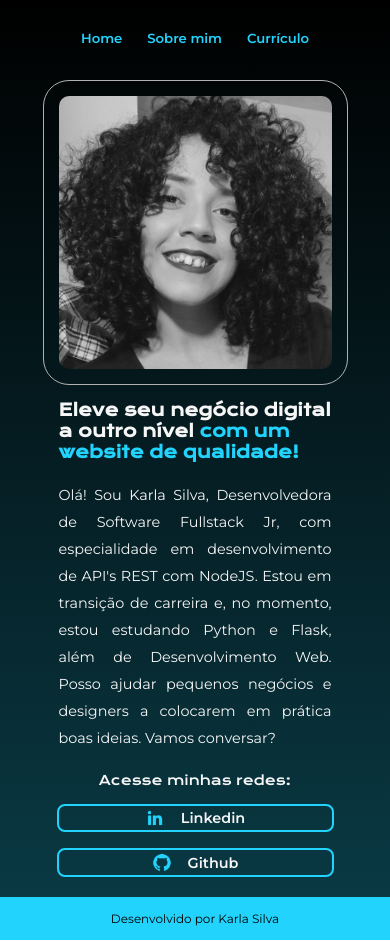
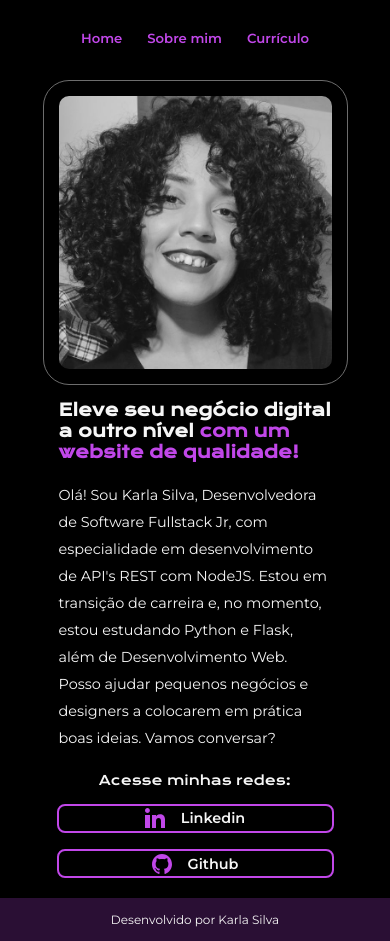
Before and after one commit to KarlaSilvaDev/portfolio, a plain HTML site: page index.html in a window 390 px wide. Drawn offline with nearby package versions, Linux system fonts and the light colour scheme.

Commit message:
style: mudança da paleta de cores e ajustes na responsividade

```diff
--- a/index.html
+++ b/index.html
@@ -22,11 +22,11 @@
             <div class="apresentacao__conteudo__links">
                 <h2 class="apresentacao__conteudo__links__subtitulo">Acesse minhas redes:</h2>
                 <a class="apresentacao__conteudo__links__navegacao" href="https://www.linkedin.com/in/karlasilvadev/">
-                    <img  class="links__imagem" src="assets/linkedin.png">
+                    <img  class="links__imagem" src="assets/linkedin.svg">
                     Linkedin
                 </a>
                 <a class="apresentacao__conteudo__links__navegacao" href="https://github.com/KarlaSilvaDev">
-                    <img class="links__imagem" src="assets/github.png">
+                    <img class="links__imagem" src="assets/github.svg">
                     Github
                 </a>
             </div>
--- a/styles/style.css
+++ b/styles/style.css
@@ -1,10 +1,11 @@
 @import url('https://fonts.googleapis.com/css2?family=Krona+One&family=Montserrat:wght@400;600&display=swap');
 
 :root {
-    --cor-primaria: #000000;
+    --cor-primaria: #000;
     --cor-secundaria: #F6F6F6;
-    --cor-terciaria: #22D4FD;
+    --cor-terciaria: #C147E9;
     --cor-hover: #272727;
+    --cor-footer: #2a0f34;
 
     --fonte-primaria: 'Krona One', sans-serif;
     --fonte-secundaria: 'Montserrat', sans-serif;
@@ -23,7 +24,6 @@ body {
     box-sizing: border-box;
     background-color: var(--cor-primaria);
     color: var(--cor-secundaria);
-    background: linear-gradient(to top, #0a3c47, #000000);
     min-height: 100vh;
     display: flex;
     flex-direction: column;
@@ -122,6 +122,10 @@ body {
     background-color: var(--cor-hover);
 }
 
+.links__imagem {
+    width: 25px;
+}
+
 .apresentacao__imagem,
 .sobre-mim__imagem,
 .curriculo__imagem {
@@ -151,7 +155,7 @@ body {
     width: 100%;
     display: flex;
     gap: 5%;
-    background-color: #272727;
+    background-color: var(--cor-footer);
     padding: 5%;
     box-sizing: border-box;
     border-radius: 0 16px 16px 0;
@@ -216,8 +220,8 @@ body {
 }
 
 .rodape {
-    background-color: var(--cor-terciaria);
-    color: var(--cor-primaria);
+    background-color: var(--cor-footer);
+    color: var(--cor-secundaria);
     font-family: var(--fonte-secundaria);
     font-size: 1.5rem;
     line-height: 3px;
@@ -334,6 +338,10 @@ body {
         font-size: 1.2rem;
     }
 
+    .apresentacao__conteudo__texto {
+        text-align: left;
+    }
+
     .apresentacao__conteudo__links__subtitulo,
     .curriculo__subtitulo {
         font-size: 1.1rem;
```
Also changed, not shown: curriculum.html (+1 -1 lines), assets/github-142-svgrepo-com.png (added), assets/github.svg (added), assets/gmail-svgrepo-com.png (added), assets/gmail.svg (added), assets/linkedin-161-svgrepo-com.png (added), assets/linkedin.svg (added).
